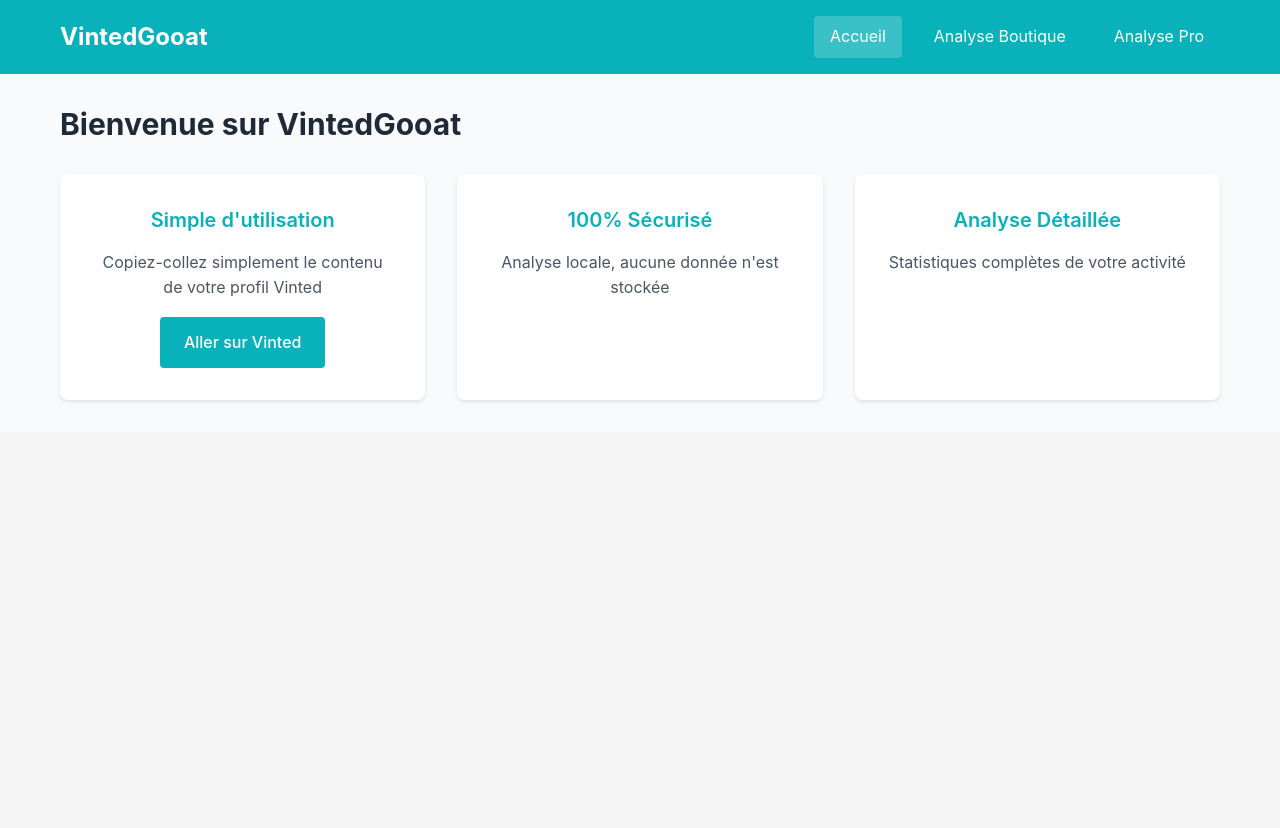
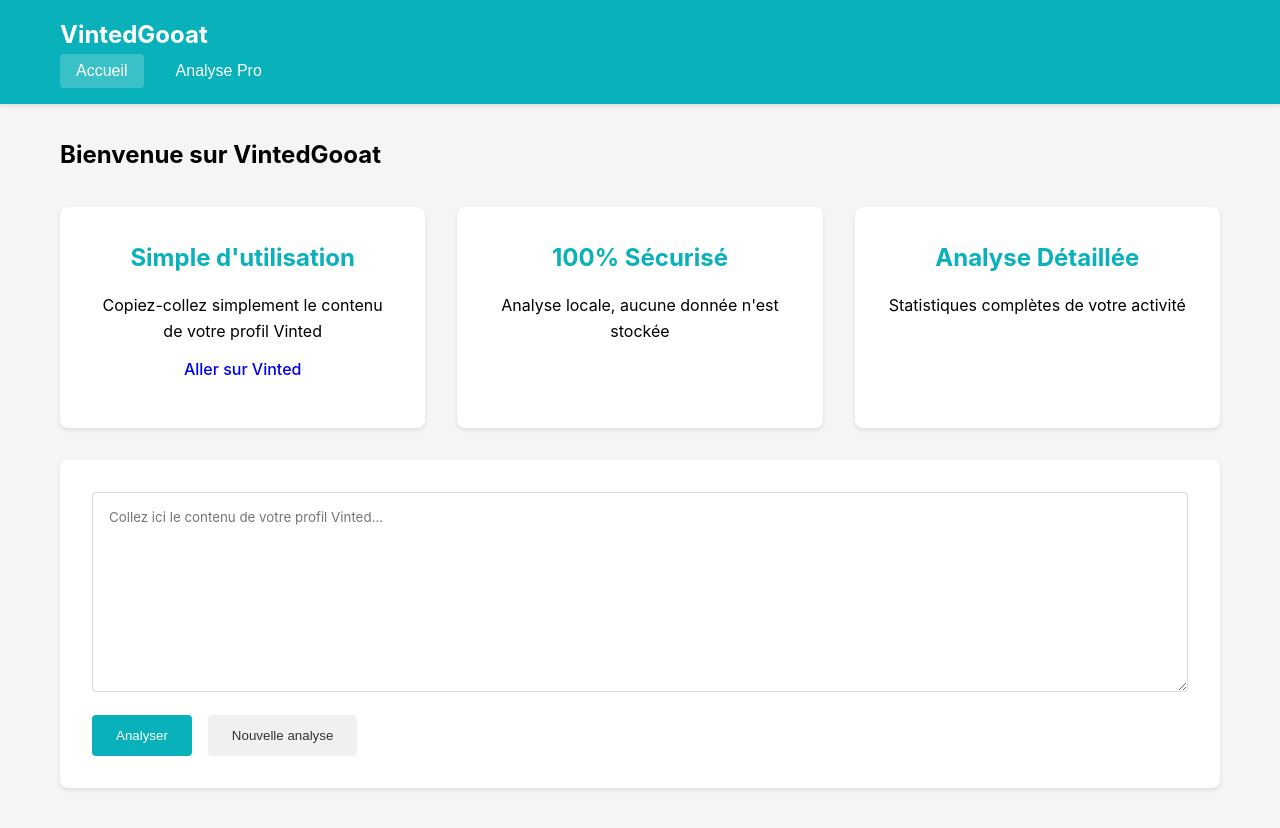
Before and after one commit to netraax/VintedGooat, a website built with Vite: page src/index.html in a window 1280 px wide. Before the commit the page ends 800 px from the top, so only its background shows below. Built offline with nearby package versions, Linux system fonts and the light colour scheme.

Commit message:
Update index.html

```diff
--- a/src/index.html
+++ b/src/index.html
@@ -4,84 +4,74 @@
     <meta charset="UTF-8">
     <meta name="viewport" content="width=device-width, initial-scale=1.0">
     <title>VintedGooat - Analyse Vinted</title>
-    <script src="https://cdn.tailwindcss.com"></script>
     <script src="https://cdn.jsdelivr.net/npm/chart.js"></script>
     <link rel="stylesheet" href="../css/style.css">
 </head>
 <body>
-    <header>
-        <nav class="navbar bg-[#09B1BA] shadow-lg">
-            <div class="container nav-container max-w-7xl mx-auto px-4">
-                <a href="/" class="logo text-white text-2xl font-bold">VintedGooat</a>
-                <div class="nav-buttons">
-                    <button class="nav-btn hover:bg-[#0A8E96] transition-colors" data-page="accueil">Accueil</button>
-                    <button class="nav-btn hover:bg-[#0A8E96] transition-colors" data-page="analyse-boutique">Analyse Boutique</button>
-                    <button class="nav-btn hover:bg-[#0A8E96] transition-colors" data-page="analyse-pro">Analyse Pro</button>
+    <nav class="navbar">
+        <div class="container">
+            <a href="/" class="logo">VintedGooat</a>
+            <div class="nav-buttons">
+                <button class="nav-btn active" data-page="main">Accueil</button>
+                <button class="nav-btn" data-page="analyse-pro">Analyse Pro</button>
+            </div>
+        </div>
+    </nav>
+
+    <main class="main-content">
+        <!-- Section principale combinant accueil et analyse -->
+        <section id="main" class="page active">
+            <div class="container">
+                <h1>Bienvenue sur VintedGooat</h1>
+
+                <!-- Features Cards -->
+                <div class="features">
+                    <div class="feature-card">
+                        <h2>Simple d'utilisation</h2>
+                        <p>Copiez-collez simplement le contenu de votre profil Vinted</p>
+                        <a href="https://www.vinted.fr" target="_blank" class="btn">Aller sur Vinted</a>
+                    </div>
+                    <div class="feature-card">
+                        <h2>100% Sécurisé</h2>
+                        <p>Analyse locale, aucune donnée n'est stockée</p>
+                    </div>
+                    <div class="feature-card">
+                        <h2>Analyse Détaillée</h2>
+                        <p>Statistiques complètes de votre activité</p>
+                    </div>
                 </div>
-            </div>
-        </nav>
-    </header>
-    <main class="main-content bg-gray-50">
-        <section id="accueil" class="page">
-            <div class="container max-w-7xl mx-auto px-4 py-8">
-                <h1 class="text-3xl font-bold text-gray-800 mb-8">Bienvenue sur VintedGooat</h1>
-                <div class="features grid md:grid-cols-3 gap-6">
-                    <div class="feature-card bg-white rounded-lg shadow-md hover:shadow-lg transition-shadow">
-                        <h2 class="text-xl font-semibold text-[#09B1BA] mb-4">Simple d'utilisation</h2>
-                        <p class="text-gray-600 mb-4">Copiez-collez simplement le contenu de votre profil Vinted</p>
-                        <a href="https://www.vinted.fr" target="_blank" class="btn bg-[#09B1BA] hover:bg-[#0A8E96] text-white transition-colors">Aller sur Vinted</a>
+
+                <!-- Analyse Form -->
+                <div class="analysis-section">
+                    <div class="analysis-form">
+                        <textarea id="profile-input" placeholder="Collez ici le contenu de votre profil Vinted..."></textarea>
+                        <div class="button-group">
+                            <button id="analyze-button" class="btn btn-primary">Analyser</button>
+                            <button id="reset-button" class="btn btn-secondary">Nouvelle analyse</button>
+                        </div>
                     </div>
-                    <div class="feature-card bg-white rounded-lg shadow-md hover:shadow-lg transition-shadow">
-                        <h2 class="text-xl font-semibold text-[#09B1BA]">100% Sécurisé</h2>
-                        <p class="text-gray-600">Analyse locale, aucune donnée n'est stockée</p>
-                    </div>
-                    <div class="feature-card bg-white rounded-lg shadow-md hover:shadow-lg transition-shadow">
-                        <h2 class="text-xl font-semibold text-[#09B1BA]">Analyse Détaillée</h2>
-                        <p class="text-gray-600">Statistiques complètes de votre activité</p>
+
+                    <!-- Zone de résultats -->
+                    <div id="analysis-results" class="results-container">
+                        <!-- Les graphiques seront ajoutés ici -->
                     </div>
                 </div>
             </div>
         </section>
 
-        <section id="analyse-boutique" class="page hidden">
-            <div class="container max-w-7xl mx-auto px-4 py-8">
-                <h1 class="text-3xl font-bold text-gray-800 mb-8">Analyse de Boutique</h1>
-                <div class="analysis-form bg-white rounded-lg shadow-md p-6">
-                    <textarea id="profile-input"
-                        class="w-full h-48 p-4 border rounded-lg resize-y mb-4 focus:ring-2 focus:ring-[#09B1BA] focus:border-transparent"
-                        placeholder="Collez ici le contenu de votre profil Vinted..."></textarea>
-                    <div class="button-group flex gap-4">
-                        <button id="analyze-button" class="btn btn-primary bg-[#09B1BA] hover:bg-[#0A8E96]">Analyser</button>
-                        <button id="reset-button" class="btn btn-secondary bg-gray-200 hover:bg-gray-300">Nouvelle analyse</button>
-                    </div>
+        <!-- Section Analyse Pro -->
+        <section id="analyse-pro" class="page hidden">
+            <div class="container">
+                <h1>Analyse Pro</h1>
+                <div class="analysis-form">
+                    <textarea id="pro-input" placeholder="Collez ici votre historique de transactions..."></textarea>
+                    <button class="btn btn-primary">Analyser</button>
                 </div>
-                <div id="analysis-results" class="results-container mt-8">
-                    <!-- Les graphiques seront ajoutés ici -->
-                    <div class="grid md:grid-cols-2 gap-6 mt-8">
-                        <div class="chart-container bg-white p-6 rounded-lg shadow-md">
-                            <canvas id="salesChart"></canvas>
-                        </div>
-                        <div class="chart-container bg-white p-6 rounded-lg shadow-md">
-                            <canvas id="countryChart"></canvas>
-                        </div>
-                    </div>
-                </div>
-            </div>
-        </section>
-
-        <section id="analyse-pro" class="page hidden">
-            <div class="container max-w-7xl mx-auto px-4 py-8">
-                <h1 class="text-3xl font-bold text-gray-800 mb-8">Analyse Pro</h1>
-                <div class="analysis-form bg-white rounded-lg shadow-md p-6">
-                    <textarea id="pro-input"
-                        class="w-full h-48 p-4 border rounded-lg resize-y mb-4 focus:ring-2 focus:ring-[#09B1BA] focus:border-transparent"
-                        placeholder="Collez ici votre historique de transactions..."></textarea>
-                    <button class="btn btn-primary bg-[#09B1BA] hover:bg-[#0A8E96]">Analyser</button>
-                </div>
-                <div id="pro-results" class="mt-8"></div>
+                <div id="pro-results"></div>
             </div>
         </section>
     </main>
+
     <script type="module" src="./main.js"></script>
 </body>
 </html>
```
